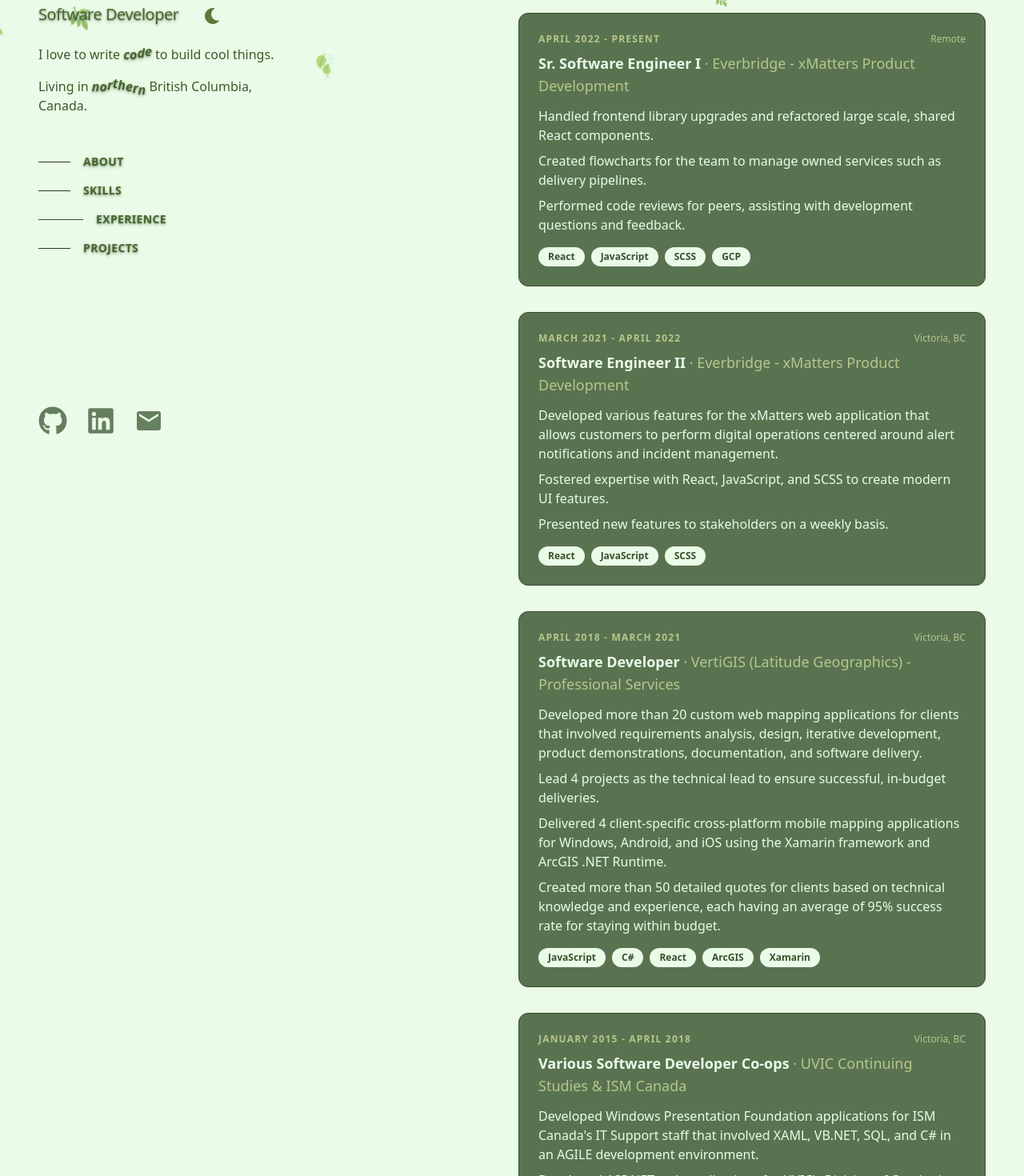
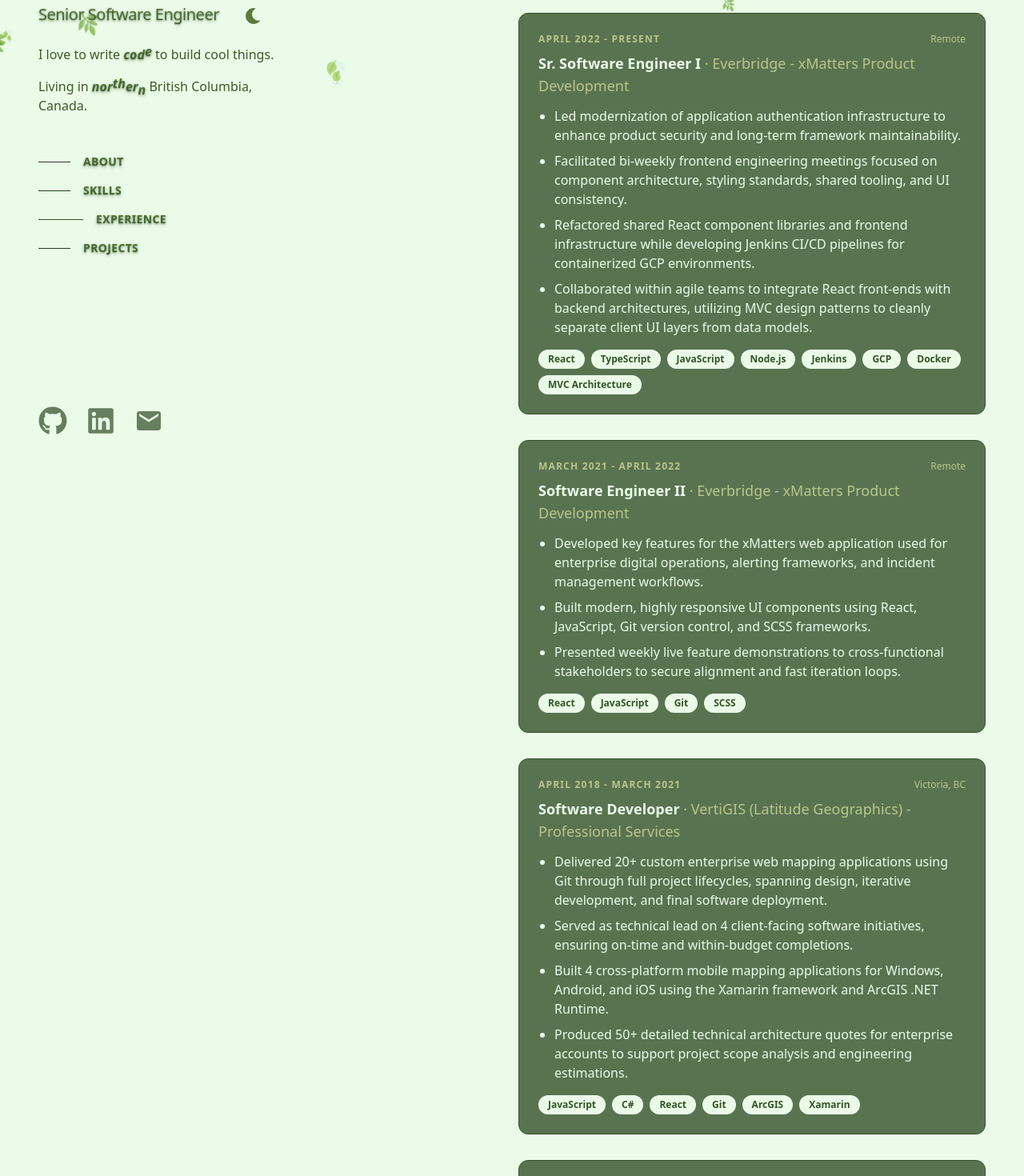
Before and after one commit to Hrodgeir/portfolio, a Next.js app: page /experience in a window 1280 px wide. Shown: the part 160-1630 px from the top of the page at 80% size. Built offline with nearby package versions, Linux system fonts and the light colour scheme.

Commit message:
Update May 26, 2026

```diff
--- a/app/components/Content.tsx
+++ b/app/components/Content.tsx
@@ -18,7 +18,7 @@
                   <span className="bold">Matt Hodgson</span>
                 </h1>
                 <h2 className="mt-3 flex items-center gap-2 text-lg font-medium tracking-tight sm:text-xl">
-                  <span className="bold">Software Developer</span>
+                  <span className="bold">Senior Software Engineer</span>
                   <ThemeToggle />
                 </h2>
                 <p className="mt-4 max-w-xs leading-normal text-[#3d5a2a] dark:text-slate-400">
--- a/app/experience/page.tsx
+++ b/app/experience/page.tsx
@@ -13,23 +13,24 @@
       period: "April 2022 - Present",
       location: "Remote",
       description: [
-        "Handled frontend library upgrades and refactored large scale, shared React components.",
-        "Created flowcharts for the team to manage owned services such as delivery pipelines.",
-        "Performed code reviews for peers, assisting with development questions and feedback.",
+        "Led modernization of application authentication infrastructure to enhance product security and long-term framework maintainability.",
+        "Facilitated bi-weekly frontend engineering meetings focused on component architecture, styling standards, shared tooling, and UI consistency.",
+        "Refactored shared React component libraries and frontend infrastructure while developing Jenkins CI/CD pipelines for containerized GCP environments.",
+        "Collaborated within agile teams to integrate React front-ends with backend architectures, utilizing MVC design patterns to cleanly separate client UI layers from data models.",
       ],
-      skills: ["React", "JavaScript", "SCSS", "GCP"],
+      skills: ["React", "TypeScript", "JavaScript", "Node.js", "Jenkins", "GCP", "Docker", "MVC Architecture"],
     },
     {
       company: "Everbridge - xMatters Product Development",
       role: "Software Engineer II",
       period: "March 2021 - April 2022",
-      location: "Victoria, BC",
+      location: "Remote",
       description: [
-        "Developed various features for the xMatters web application that allows customers to perform digital operations centered around alert notifications and incident management.",
-        "Fostered expertise with React, JavaScript, and SCSS to create modern UI features.",
-        "Presented new features to stakeholders on a weekly basis.",
+        "Developed key features for the xMatters web application used for enterprise digital operations, alerting frameworks, and incident management workflows.",
+        "Built modern, highly responsive UI components using React, JavaScript, Git version control, and SCSS frameworks.",
+        "Presented weekly live feature demonstrations to cross-functional stakeholders to secure alignment and fast iteration loops.",
       ],
-      skills: ["React", "JavaScript", "SCSS"],
+      skills: ["React", "JavaScript", "Git", "SCSS"],
     },
     {
       company: "VertiGIS (Latitude Geographics) - Professional Services",
@@ -37,12 +38,12 @@
       period: "April 2018 - March 2021",
       location: "Victoria, BC",
       description: [
-        "Developed more than 20 custom web mapping applications for clients that involved requirements analysis, design, iterative development, product demonstrations, documentation, and software delivery.",
-        "Lead 4 projects as the technical lead to ensure successful, in-budget deliveries.",
-        "Delivered 4 client-specific cross-platform mobile mapping applications for Windows, Android, and iOS using the Xamarin framework and ArcGIS .NET Runtime.",
-        "Created more than 50 detailed quotes for clients based on technical knowledge and experience, each having an average of 95% success rate for staying within budget.",
+        "Delivered 20+ custom enterprise web mapping applications using Git through full project lifecycles, spanning design, iterative development, and final software deployment.",
+        "Served as technical lead on 4 client-facing software initiatives, ensuring on-time and within-budget completions.",
+        "Built 4 cross-platform mobile mapping applications for Windows, Android, and iOS using the Xamarin framework and ArcGIS .NET Runtime.",
+        "Produced 50+ detailed technical architecture quotes for enterprise accounts to support project scope analysis and engineering estimations.",
       ],
-      skills: ["JavaScript", "C#", "React", "ArcGIS", "Xamarin"],
+      skills: ["JavaScript", "C#", "React", "Git", "ArcGIS", "Xamarin"],
     },
     {
       company: "UVIC Continuing Studies & ISM Canada",
@@ -50,8 +51,8 @@
       period: "January 2015 - April 2018",
       location: "Victoria, BC",
       description: [
-        "Developed Windows Presentation Foundation applications for ISM Canada's IT Support staff that involved XAML, VB.NET, SQL, and C# in an AGILE development environment.",
-        "Developed ASP.NET web applications for UVIC's Division of Continuing Studies student registration system that involved HTML, CSS, Angular, Razor MVC, and C# in an AGILE development environment.",
+        "Developed desktop applications for IT support operations at ISM Canada utilizing XAML, VB.NET, SQL database services, and C# in an agile setting.",
+        "Developed web interfaces for UVic's student registration systems featuring HTML, CSS, Angular components, and C# within Razor MVC architectures.",
       ],
       skills: ["C#", "VB.NET", "SQL", "HTML", "CSS", "Angular", "Razor MVC"],
     },
@@ -101,7 +102,7 @@
                   </h3>
                 </div>
               </div>
-              <ul className="mt-3 space-y-2 text-base">
+              <ul className="mt-3 space-y-2 text-base list-disc pl-5">
                 {exp.description.map((item, i) => (
                   <li
                     key={i}
--- a/app/page.tsx
+++ b/app/page.tsx
@@ -6,15 +6,15 @@
       </h2>
 
       <p className="mb-8 text-lg">
-        Hello! I'm <span className="bold">Matt Hodgson</span>, a Software
-        Developer based in Prince George, BC. I specialize in crafting
-        intuitive, responsive web applications that deliver impactful user
-        experiences.
+        Hello! I'm <span className="bold">Matt Hodgson</span>, a Senior Software
+        Engineer based in Prince George, BC. I specialize in frontend architecture,
+        technical leadership, and crafting intuitive, responsive web applications
+        that deliver highly scalable user experiences.
       </p>
       <p className="mb-8 text-lg">
         With a Bachelor of Software Engineering from the University of Victoria,
-        I've honed my skills in both frontend and backend development, working
-        across various industries to build scalable and user-centric solutions.
+        I bridge the gap between user interface design and enterprise backend systems,
+        ensuring client-side views seamlessly map to underlying MVC data models.
       </p>
 
       <h3 className="mt-10 mb-4 text-2xl font-semibold text-[#5c7a3a] dark:text-slate-200">
@@ -22,34 +22,32 @@
       </h3>
       <p className="mb-8 text-lg">
         Currently, I serve as a Senior Software Engineer at{" "}
-        <span className="bold">xMatters</span>, where I lead frontend
-        initiatives, refactor large-scale React components, and collaborate with
-        cross-functional teams to enhance our digital operations platform.
+        <span className="bold">Everbridge (xMatters Product Development)</span>, where
+        I lead frontend architectural modernizations, scale shared React component
+        libraries, and optimize CI/CD deployment pipelines. I also champion developer
+        excellence by facilitating engineering standards and mentoring cross-functional peers.
       </p>
 
       <p className="mb-8 text-lg">
-        Before that, I developed over 20 custom web mapping applications at{" "}
-        <span className="bold">VertiGIS</span>, focusing on requirements
-        analysis, design, and iterative development. I've also built
-        cross-platform mobile apps using Xamarin and ArcGIS .NET Runtime,
-        leading several projects to successful, on-budget completion.
+        Before that, I delivered over 20 custom web mapping applications as a
+        Software Developer at <span className="bold">VertiGIS</span>. There, I owned full-lifecycle
+        enterprise deployments using Git version control, built cross-platform mobile apps
+        with Xamarin, and served as technical lead on high-impact client projects.
       </p>
 
       <h3 className="mt-10 mb-4 text-2xl font-semibold text-[#5c7a3a] dark:text-slate-200">
         <span className="bold">What Drives Me</span>
       </h3>
       <p className="mb-8 text-lg">
-        Whether it's exploring new technologies, optimizing user interfaces, or
-        mentoring peers, I thrive on challenges that push the boundaries of
-        what's possible in tech.
+        I thrive on driving technical strategy, establishing robust frontend infrastructure,
+        and fostering collaborative, agile engineering cultures that value mentorship,
+        clean code architectures, and exceptional user experiences.
       </p>
 
       <p className="text-lg">
         When I'm not coding, you can find me spending time with my family,
-        playing videos games, watching movies, watching hockey, or camping in
-        the beautiful outdoors of northern British Columbia. I believe in
-        balancing work and life, and I strive to bring that same balance to the
-        projects I work on.
+        playing video games, watching movies, catching a hockey game, or camping in
+        the beautiful outdoors of northern British Columbia.
       </p>
     </div>
   );
--- a/app/skills/page.tsx
+++ b/app/skills/page.tsx
@@ -4,74 +4,62 @@
 import {
   SiTypescript,
   SiJavascript,
-  SiHtml5,
-  SiCss3,
   SiPython,
   SiReact,
-  SiNextdotjs,
-  SiRedux,
+  SiNodedotjs,
   SiTailwindcss,
-  SiNodedotjs,
-  SiJest,
+  SiJenkins,
+  SiGooglecloud,
+  SiDocker,
   SiGit,
-  SiFigma,
-  SiVercel,
-  SiWebpack,
-  SiEslint,
   SiDotnet,
 } from "react-icons/si";
-import { VscVscode } from "react-icons/vsc";
-import { FaRegCheckCircle } from "react-icons/fa";
+import { FaJava, FaRegCheckCircle } from "react-icons/fa";
 
 const skillIcons: Record<string, ReactNode> = {
   TypeScript: <SiTypescript className="text-sky-400" />,
   JavaScript: <SiJavascript className="text-yellow-300" />,
-  HTML: <SiHtml5 className="text-orange-500" />,
-  CSS: <SiCss3 className="text-blue-400" />,
+  Java: <FaJava className="text-orange-400" />,
+  "C#": <SiDotnet className="text-purple-300" />,
   Python: <SiPython className="text-yellow-400" />,
   React: <SiReact className="text-cyan-400" />,
-  "Next.js": <SiNextdotjs className="text-white" />,
-  Redux: <SiRedux className="text-purple-400" />,
+  "Node.js": <SiNodedotjs className="text-green-400" />,
   "Tailwind CSS": <SiTailwindcss className="text-cyan-300" />,
-  "Node.js": <SiNodedotjs className="text-green-400" />,
-  Jest: <SiJest className="text-rose-400" />,
   Git: <SiGit className="text-orange-400" />,
-  Figma: <SiFigma className="text-pink-400" />,
-  Vercel: <SiVercel className="text-white" />,
-  Webpack: <SiWebpack className="text-blue-300" />,
-  ESLint: <SiEslint className="text-indigo-400" />,
-  "VS Code": <VscVscode className="text-blue-400" />,
-  "C#": <SiDotnet className="text-purple-300" />,
+  Jenkins: <SiJenkins className="text-amber-500" />,
+  GCP: <SiGooglecloud className="text-blue-400" />,
+  Docker: <SiDocker className="text-sky-500" />,
 };
 
 export default function Skills() {
   const { resolvedTheme } = useTheme();
+
   const skills = [
     {
       category: "Languages",
-      items: ["TypeScript", "JavaScript", "HTML", "CSS", "C#", "Python"],
+      items: ["TypeScript", "JavaScript", "Java", "C#", "Python"],
     },
     {
       category: "Frameworks & Libraries",
-      items: ["React", "Next.js", "Redux", "Tailwind CSS", "Node.js", "Jest"],
+      items: ["React", "Node.js", "React Native", "AG Grid", "TanStack", "GWT", "Xamarin", "Tailwind CSS"],
     },
     {
-      category: "Tools",
-      items: ["Git", "VS Code", "Figma", "Vercel", "Webpack", "ESLint"],
+      category: "Tools & Infrastructure",
+      items: ["Git", "Jenkins", "GCP", "Docker", "Codex", "SCSS", "ArcGIS"],
     },
     {
-      category: "Other",
+      category: "Core Strengths",
       items: [
-        "REST APIs",
-        "Agile",
-        "CI/CD",
-        "Unit Testing",
-        "Responsive Design",
+        "Frontend Architecture",
+        "MVC Design Patterns",
+        "Technical Leadership",
+        "Mentorship",
+        "Agile Development",
       ],
     },
   ];
 
-  return (
+return (
     <div key={resolvedTheme} className="text-[#23401d] dark:text-slate-400">
       <h2 className="mb-6 text-4xl font-bold text-[#3d5a2a] dark:text-slate-200">
         <span className="bold">Skills</span>
```
